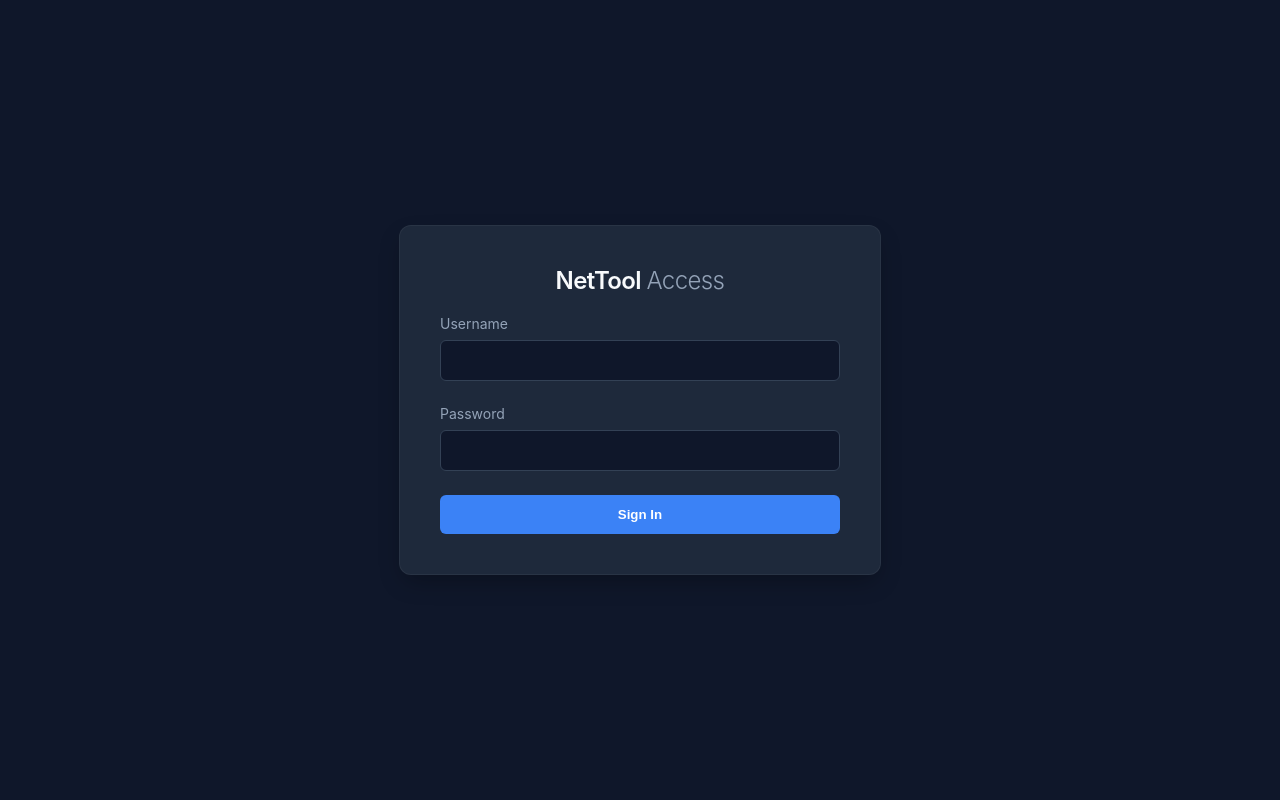
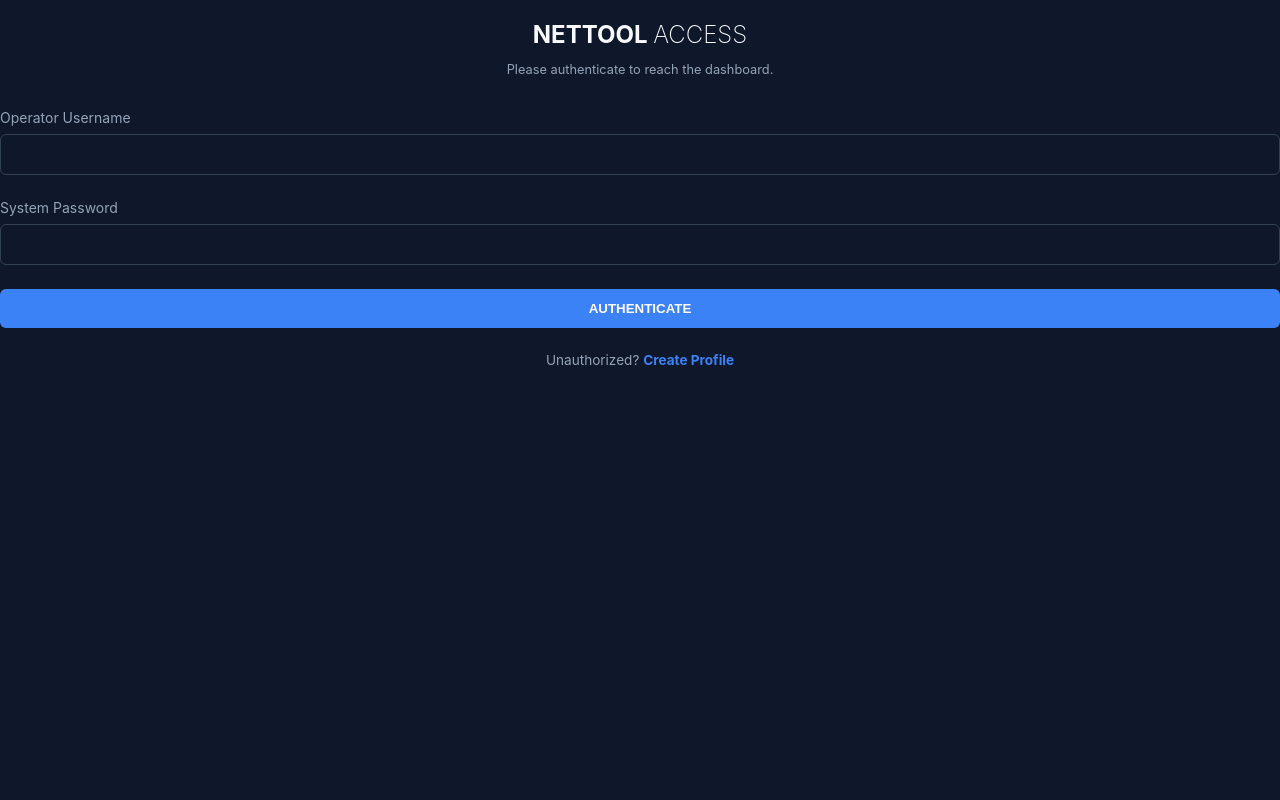
Before and after one commit to eztravis101/NetTool, a Flask app: page /login in a window 1280 px wide. Run offline with Flask 3, Linux system fonts and the light colour scheme.

Commit message:
Revise login page for improved user experience

```diff
--- a/templates/login.html
+++ b/templates/login.html
@@ -1,31 +1,39 @@
 <!DOCTYPE html>
 <html>
 <head>
-    <title>NetTool | Login</title>
+    <title>NetTool | Secure Login</title>
     <link rel="stylesheet" href="{{ url_for('static', filename='style.css') }}">
 </head>
 <body>
-    <div class="login-container">
-        <div class="login-card">
-            <h2>NetTool <span style="font-weight: 300; color: var(--text-secondary)">Access</span></h2>
-            {% with messages = get_flashed_messages() %}
+    <div class="auth-container">
+        <div class="auth-card fade-in">
+            <h2 style="text-align: center; margin-bottom: 0.5rem;">NETTOOL <span style="font-weight: 200;">ACCESS</span></h2>
+            <p style="text-align: center; color: var(--text-secondary); font-size: 0.8rem; margin-bottom: 2rem;">Please authenticate to reach the dashboard.</p>
+
+            {% with messages = get_flashed_messages(with_categories=true) %}
               {% if messages %}
-                {% for message in messages %}
-                  <div class="alert">{{ message }}</div>
+                {% for category, message in messages %}
+                  <div class="alert alert-{{ 'error' if category == 'error' else 'success' }}">{{ message }}</div>
                 {% endfor %}
               {% endif %}
             {% endwith %}
+
             <form method="POST">
                 <div class="form-group">
-                    <label>Username</label>
+                    <label>Operator Username</label>
                     <input type="text" name="username" required autocomplete="off">
                 </div>
                 <div class="form-group">
-                    <label>Password</label>
+                    <label>System Password</label>
                     <input type="password" name="password" required>
                 </div>
-                <button type="submit">Sign In</button>
+                <button type="submit">AUTHENTICATE</button>
             </form>
+
+            <div style="margin-top: 1.5rem; text-align: center; font-size: 0.85rem;">
+                <span style="color: var(--text-secondary);">Unauthorized?</span>
+                <a href="{{ url_for('register') }}" style="color: var(--accent); text-decoration: none; font-weight: 700;">Create Profile</a>
+            </div>
         </div>
     </div>
 </body>
```
